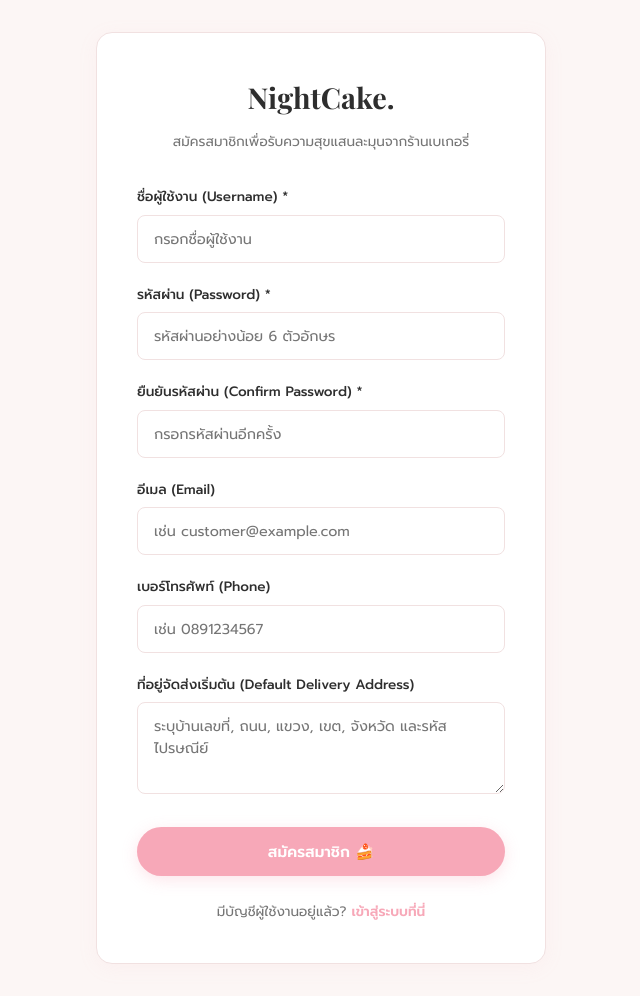
After one commit to RoanEas/cake, a PHP site: page /cake/register.php in a window 1280 px wide. The commit adds this page. Shown: the whole page, without its empty margins (319-959 px from the left). Run offline with PHP 8.4, Linux system fonts and the light colour scheme; data that the repository does not hold is empty; some web fonts are replaced.

Commit message:
feat: add customer login and registration system with dynamic prefilling in checkout

```diff
--- a/checkout.php
+++ b/checkout.php
@@ -103,17 +103,17 @@ require_once 'config.php';
 
                 <div class="form-group">
                     <label>ชื่อ-นามสกุล ผู้รับ</label>
-                    <input type="text" name="customer_name" class="form-control" placeholder="ระบุชื่อผู้รับเค้ก" required>
+                    <input type="text" name="customer_name" class="form-control" placeholder="ระบุชื่อผู้รับเค้ก" value="<?= htmlspecialchars($_SESSION['username'] ?? '') ?>" required>
                 </div>
 
                 <div class="form-group">
                     <label>เบอร์โทรศัพท์ติดต่อ</label>
-                    <input type="tel" name="phone" class="form-control" placeholder="ระบุเบอร์โทรศัพท์" required>
+                    <input type="tel" name="phone" class="form-control" placeholder="ระบุเบอร์โทรศัพท์" value="<?= htmlspecialchars($_SESSION['user_phone'] ?? '') ?>" required>
                 </div>
 
                 <div class="form-group">
                     <label>ที่อยู่จัดส่ง / สถานที่จัดงาน</label>
-                    <textarea name="address" class="form-control" rows="3" placeholder="ระบุที่อยู่ บ้านเลขที่ ซอย ถนน แขวง เขต อย่างละเอียด" required></textarea>
+                    <textarea name="address" class="form-control" rows="3" placeholder="ระบุที่อยู่ บ้านเลขที่ ซอย ถนน แขวง เขต อย่างละเอียด" required><?= htmlspecialchars($_SESSION['user_address'] ?? '') ?></textarea>
                 </div>
 
                 <div class="form-group">
--- a/config.php
+++ b/config.php
@@ -158,6 +158,18 @@ try {
             PRIMARY KEY (id)
         ) ENGINE=InnoDB DEFAULT CHARSET=utf8mb4");
 
+        // Create users table if not exists
+        $pdo->exec("CREATE TABLE IF NOT EXISTS users (
+            id INT(11) NOT NULL AUTO_INCREMENT,
+            username VARCHAR(100) NOT NULL UNIQUE,
+            password VARCHAR(255) NOT NULL,
+            email VARCHAR(100) DEFAULT NULL,
+            phone VARCHAR(50) DEFAULT NULL,
+            address TEXT DEFAULT NULL,
+            created_at TIMESTAMP DEFAULT CURRENT_TIMESTAMP,
+            PRIMARY KEY (id)
+        ) ENGINE=InnoDB DEFAULT CHARSET=utf8mb4");
+
         // Seed default reviews if reviews table is empty
         $stmt_rev_count = $pdo->query("SELECT COUNT(*) FROM reviews");
         if ($stmt_rev_count->fetchColumn() == 0) {
--- /dev/null
+++ b/register.php
@@ -0,0 +1,226 @@
+<?php
+require_once 'config.php';
+
+// Redirect if already logged in
+if (isset($_SESSION['user_id'])) {
+    header("Location: index.php");
+    exit;
+}
+
+$error_msg = '';
+$success_msg = '';
+
+if ($_SERVER['REQUEST_METHOD'] === 'POST') {
+    $username = trim($_POST['username'] ?? '');
+    $password = $_POST['password'] ?? '';
+    $confirm_password = $_POST['confirm_password'] ?? '';
+    $email = trim($_POST['email'] ?? '');
+    $phone = trim($_POST['phone'] ?? '');
+    $address = trim($_POST['address'] ?? '');
+
+    if (empty($username) || empty($password)) {
+        $error_msg = 'กรุณากรอกชื่อผู้ใช้งานและรหัสผ่าน';
+    } elseif ($password !== $confirm_password) {
+        $error_msg = 'รหัสผ่านและยืนยันรหัสผ่านไม่ตรงกัน';
+    } elseif (strlen($password) < 6) {
+        $error_msg = 'รหัสผ่านต้องมีความยาวอย่างน้อย 6 ตัวอักษร';
+    } else {
+        try {
+            // Check if username already exists
+            $stmt = $pdo->prepare("SELECT id FROM users WHERE username = ?");
+            $stmt->execute([$username]);
+            if ($stmt->fetch()) {
+                $error_msg = 'ชื่อผู้ใช้งานนี้ถูกใช้ไปแล้ว กรุณาเลือกชื่ออื่น';
+            } else {
+                // Insert new user
+                $hashed_password = password_hash($password, PASSWORD_DEFAULT);
+                $stmt_insert = $pdo->prepare("INSERT INTO users (username, password, email, phone, address) VALUES (?, ?, ?, ?, ?)");
+                if ($stmt_insert->execute([$username, $hashed_password, $email, $phone, $address])) {
+                    $success_msg = 'สมัครสมาชิกสำเร็จ! กำลังนำคุณไปยังหน้าเข้าสู่ระบบ...';
+                    echo "<script>
+                        setTimeout(function() {
+                            window.location.href = 'login.php?registered=1';
+                        }, 2000);
+                    </script>";
+                } else {
+                    $error_msg = 'เกิดข้อผิดพลาดทางระบบ กรุณาลองใหม่อีกครั้ง';
+                }
+            }
+        } catch (PDOException $e) {
+            $error_msg = 'เกิดข้อผิดพลาดในการเชื่อมต่อฐานข้อมูล: ' . $e->getMessage();
+        }
+    }
+}
+?>
+<!DOCTYPE html>
+<html lang="th">
+<head>
+    <meta charset="UTF-8">
+    <meta name="viewport" content="width=device-width, initial-scale=1.0">
+    <title>สมัครสมาชิก | NightCake</title>
+    <link rel="stylesheet" href="css/style.css">
+    <style>
+        body {
+            background-color: #fcf6f5;
+            display: flex;
+            align-items: center;
+            justify-content: center;
+            min-height: 100vh;
+            padding: 2rem 1rem;
+        }
+        .auth-card {
+            background: #ffffff;
+            border: 1.5px solid var(--border-color, #f1e1e1);
+            border-radius: var(--border-radius-md, 16px);
+            padding: 2.5rem;
+            width: 100%;
+            max-width: 450px;
+            box-shadow: var(--shadow-subtle, 0 4px 20px rgba(247, 168, 184, 0.08));
+        }
+        .auth-title {
+            font-family: var(--font-serif);
+            font-size: 1.8rem;
+            font-weight: 700;
+            color: var(--text-main);
+            text-align: center;
+            margin-bottom: 0.5rem;
+        }
+        .auth-subtitle {
+            font-size: 0.85rem;
+            color: var(--text-muted);
+            text-align: center;
+            margin-bottom: 2rem;
+        }
+        .form-group {
+            margin-bottom: 1.25rem;
+        }
+        .form-group label {
+            display: block;
+            font-size: 0.85rem;
+            font-weight: 500;
+            margin-bottom: 0.4rem;
+            color: var(--text-main);
+        }
+        .form-control {
+            width: 100%;
+            padding: 0.75rem 1rem;
+            border: 1.5px solid var(--border-color, #f1e1e1);
+            border-radius: var(--border-radius-sm, 8px);
+            font-family: var(--font-thai);
+            font-size: 0.9rem;
+            transition: all 0.3s ease;
+            background-color: #fff;
+            color: var(--text-main);
+        }
+        .form-control:focus {
+            outline: none;
+            border-color: var(--primary-color, #f7a8b8);
+            box-shadow: 0 0 0 3px rgba(247, 168, 184, 0.15);
+        }
+        .btn-auth {
+            display: flex;
+            align-items: center;
+            justify-content: center;
+            width: 100%;
+            padding: 0.8rem;
+            font-size: 0.95rem;
+            font-weight: 600;
+            border-radius: 50px;
+            cursor: pointer;
+            border: none;
+            background-color: var(--primary-color, #f7a8b8);
+            color: #fff;
+            box-shadow: 0 4px 15px rgba(247, 168, 184, 0.3);
+            transition: all 0.3s ease;
+            font-family: inherit;
+            margin-top: 1.5rem;
+        }
+        .btn-auth:hover {
+            background-color: var(--primary-hover, #e093a2);
+            transform: translateY(-1px);
+            box-shadow: 0 6px 20px rgba(247, 168, 184, 0.4);
+        }
+        .auth-footer {
+            margin-top: 1.5rem;
+            text-align: center;
+            font-size: 0.85rem;
+            color: var(--text-muted);
+        }
+        .auth-footer a {
+            color: var(--primary-color, #f7a8b8);
+            font-weight: 600;
+            text-decoration: none;
+        }
+        .auth-footer a:hover {
+            text-decoration: underline;
+        }
+        .alert {
+            padding: 0.75rem 1rem;
+            border-radius: var(--border-radius-sm, 8px);
+            font-size: 0.85rem;
+            margin-bottom: 1.5rem;
+            font-weight: 500;
+            text-align: center;
+        }
+        .alert-danger {
+            background-color: #fee2e2;
+            color: #b91c1c;
+            border: 1px solid #fca5a5;
+        }
+        .alert-success {
+            background-color: #d1fae5;
+            color: #065f46;
+            border: 1px solid #6ee7b7;
+        }
+    </style>
+</head>
+<body>
+
+<div class="auth-card">
+    <div class="auth-title">NightCake.</div>
+    <div class="auth-subtitle">สมัครสมาชิกเพื่อรับความสุขแสนละมุนจากร้านเบเกอรี่</div>
+
+    <?php if($error_msg): ?>
+        <div class="alert alert-danger"><?= htmlspecialchars($error_msg) ?></div>
+    <?php endif; ?>
+
+    <?php if($success_msg): ?>
+        <div class="alert alert-success"><?= htmlspecialchars($success_msg) ?></div>
+    <?php endif; ?>
+
+    <form method="POST">
+        <div class="form-group">
+            <label for="username">ชื่อผู้ใช้งาน (Username) *</label>
+            <input type="text" id="username" name="username" class="form-control" placeholder="กรอกชื่อผู้ใช้งาน" required autocomplete="username">
+        </div>
+        <div class="form-group">
+            <label for="password">รหัสผ่าน (Password) *</label>
+            <input type="password" id="password" name="password" class="form-control" placeholder="รหัสผ่านอย่างน้อย 6 ตัวอักษร" required autocomplete="new-password">
+        </div>
+        <div class="form-group">
+            <label for="confirm_password">ยืนยันรหัสผ่าน (Confirm Password) *</label>
+            <input type="password" id="confirm_password" name="confirm_password" class="form-control" placeholder="กรอกรหัสผ่านอีกครั้ง" required autocomplete="new-password">
+        </div>
+        <div class="form-group">
+            <label for="email">อีเมล (Email)</label>
+            <input type="email" id="email" name="email" class="form-control" placeholder="เช่น customer@example.com" autocomplete="email">
+        </div>
+        <div class="form-group">
+            <label for="phone">เบอร์โทรศัพท์ (Phone)</label>
+            <input type="tel" id="phone" name="phone" class="form-control" placeholder="เช่น 0891234567" autocomplete="tel">
+        </div>
+        <div class="form-group">
+            <label for="address">ที่อยู่จัดส่งเริ่มต้น (Default Delivery Address)</label>
+            <textarea id="address" name="address" class="form-control" rows="3" placeholder="ระบุบ้านเลขที่, ถนน, แขวง, เขต, จังหวัด และรหัสไปรษณีย์"></textarea>
+        </div>
+
+        <button type="submit" class="btn-auth">สมัครสมาชิก 🍰</button>
+    </form>
+
+    <div class="auth-footer">
+        มีบัญชีผู้ใช้งานอยู่แล้ว? <a href="login.php">เข้าสู่ระบบที่นี่</a>
+    </div>
+</div>
+
+</body>
+</html>
```
Also changed, not shown: index.php (+12 -1 lines), login.php (added, +207 -0 lines), logout.php (added, +14 -0 lines).
